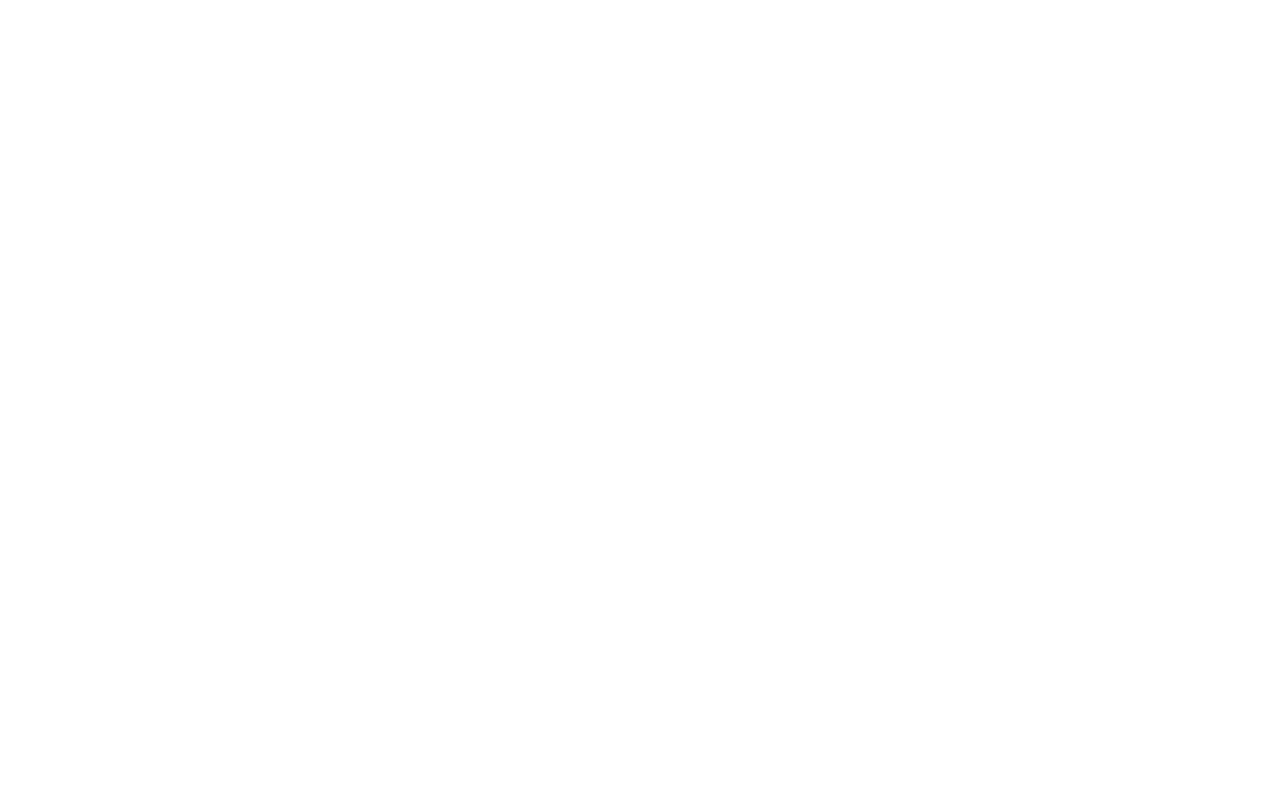
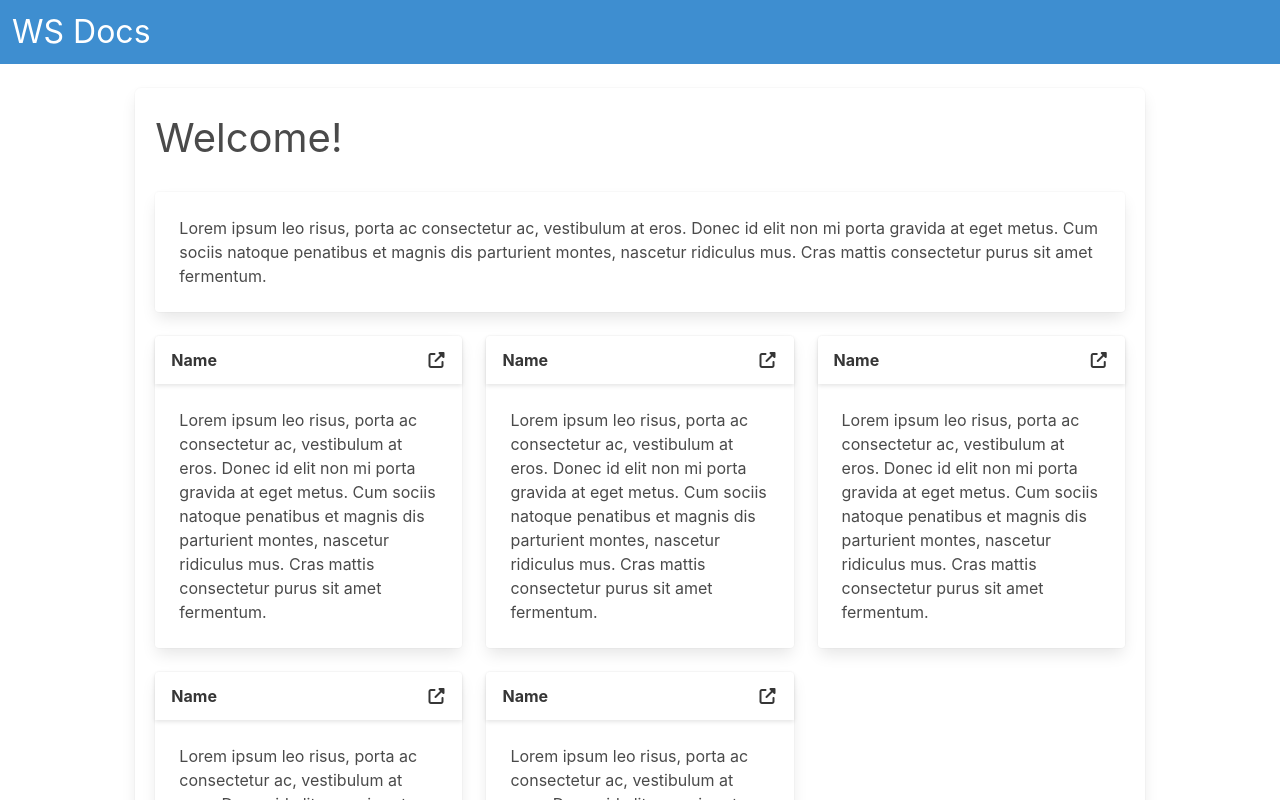
Before and after one commit to jameshschuler/ws-documentation-viewer, a React (Vite) app: page / in a window 1280 px wide. Shown: the top 800 px of the page. Built offline with nearby package versions, Linux system fonts and the light colour scheme.

Commit message:
basic scaffolding

```diff
--- a/index.html
+++ b/index.html
@@ -8,6 +8,7 @@
 	</head>
 	<body>
 		<div id="root"></div>
+		<script src="https://kit.fontawesome.com/224d4cb733.js" crossorigin="anonymous"></script>
 		<script type="module" src="/src/main.tsx"></script>
 	</body>
 </html>
--- a/src/App.tsx
+++ b/src/App.tsx
@@ -1,7 +1,32 @@
 import React from 'react';
+import CardList from './components/CardList';
+import Navbar from './components/Navbar';
 
 function App() {
-	return <></>;
+	return (
+		<>
+			<Navbar />
+			<div className='container is-fluid'>
+				<div className='columns'>
+					<div className='column is-10 is-offset-1'>
+						<div className='box mt-5'>
+							<h1 className='is-size-2'>Welcome!</h1>
+							<div className='card my-5'>
+								<div className='card-content'>
+									<div className='content'>
+										Lorem ipsum leo risus, porta ac consectetur ac, vestibulum at eros. Donec id elit non mi porta gravida at eget
+										metus. Cum sociis natoque penatibus et magnis dis parturient montes, nascetur ridiculus mus. Cras mattis
+										consectetur purus sit amet fermentum.
+									</div>
+								</div>
+							</div>
+							<CardList />
+						</div>
+					</div>
+				</div>
+			</div>
+		</>
+	);
 }
 
 export default App;
--- /dev/null
+++ b/src/components/Card.tsx
@@ -0,0 +1,27 @@
+import React from 'react';
+
+function Card() {
+	return (
+		<div className='column is-4'>
+			<div className='card'>
+				<div className='card-header'>
+					<h1 className='card-header-title is-justify-content-center is-align-items-center is-justify-content-space-between'>
+						Name
+						<span>
+							<i className='fas fa-fw fa-external-link-alt'></i>
+						</span>
+					</h1>
+				</div>
+				<div className='card-content'>
+					<div className='content'>
+						Lorem ipsum leo risus, porta ac consectetur ac, vestibulum at eros. Donec id elit non mi porta gravida at eget metus. Cum
+						sociis natoque penatibus et magnis dis parturient montes, nascetur ridiculus mus. Cras mattis consectetur purus sit amet
+						fermentum.
+					</div>
+				</div>
+			</div>
+		</div>
+	);
+}
+
+export default Card;
--- /dev/null
+++ b/src/components/CardList.tsx
@@ -0,0 +1,14 @@
+import React from 'react';
+import Card from './Card';
+
+function CardList() {
+	return (
+		<div className='columns is-multiline'>
+			{[0, 0, 0, 0, 0].map((data: any, index: number) => {
+				return <Card key={index} />;
+			})}
+		</div>
+	);
+}
+
+export default CardList;
--- /dev/null
+++ b/src/components/Navbar.tsx
@@ -0,0 +1,17 @@
+import React, { useState } from 'react';
+
+function Navbar() {
+	const [appTitle, setAppTitle] = useState(import.meta.env.VITE_APP_TITLE || 'WS Docs');
+
+	return (
+		<nav className='navbar has-background-info' role='navigation' aria-label='main navigation'>
+			<div className='navbar-brand'>
+				<a className='navbar-item' href='https://bulma.io'>
+					<h2 className='is-size-3 has-text-white'>{appTitle}</h2>
+				</a>
+			</div>
+		</nav>
+	);
+}
+
+export default Navbar;
--- /dev/null
+++ b/src/data/sample.data.json
@@ -0,0 +1,3 @@
+{
+	"docs": [{}]
+}
```
Also changed, not shown: 1 other file (tests, documents, lock files or other folders).
